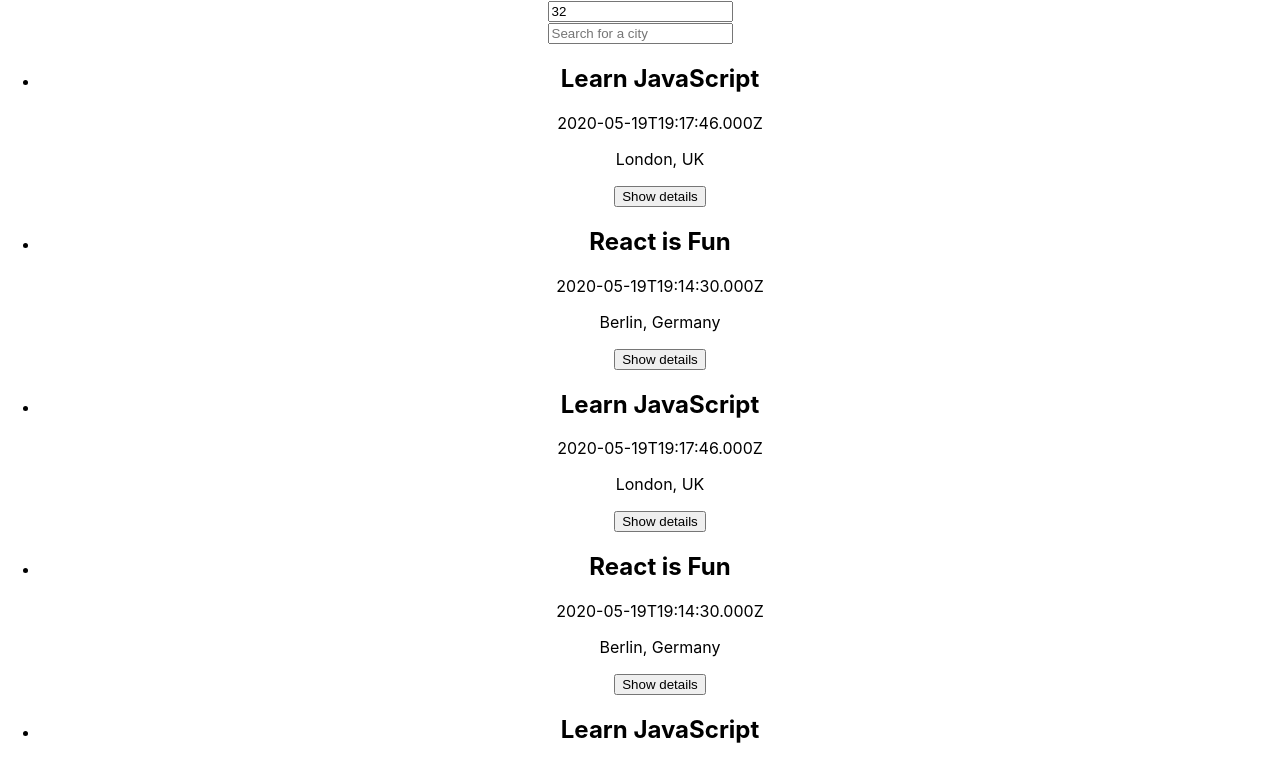
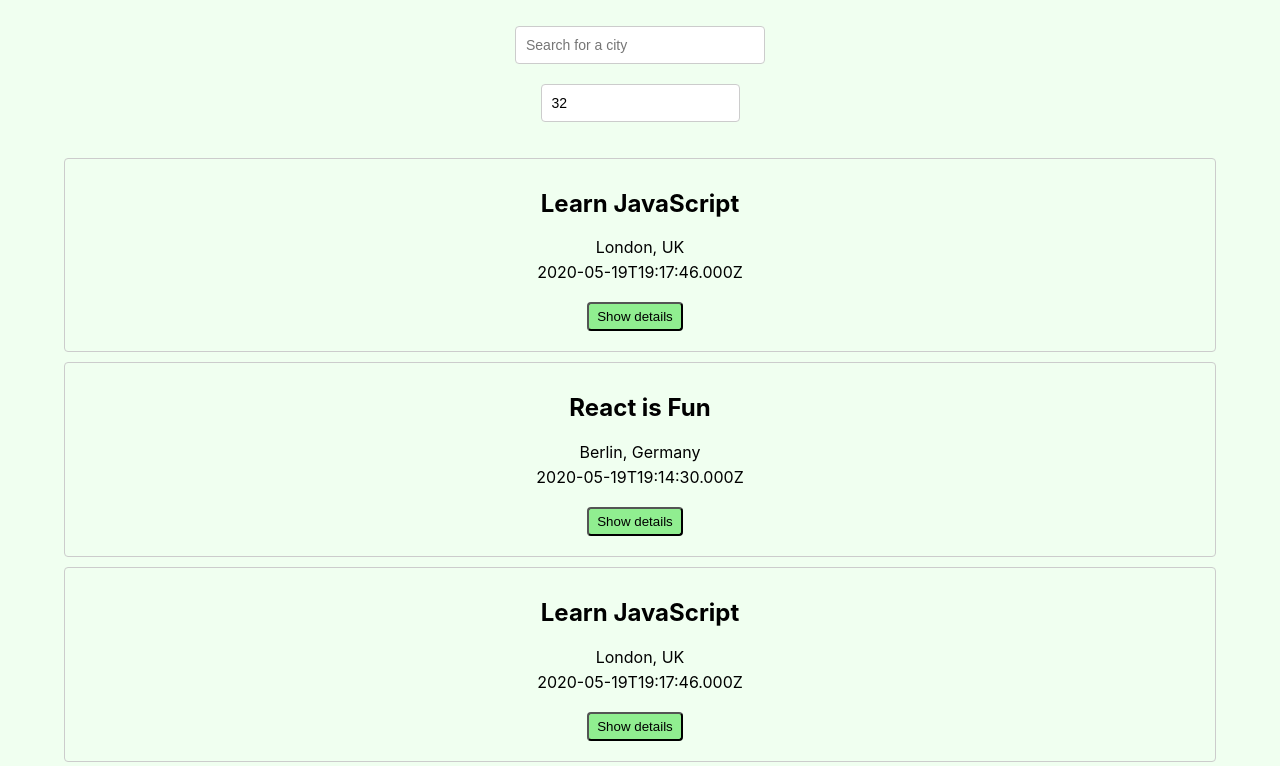
Before and after one commit to hantaray/meet, a React (Create React App) app: page / in a window 1280 px wide. Shown: the top 766 px of the page. Built offline with nearby package versions, Linux system fonts and the light colour scheme.

Commit message:
added styling

```diff
--- a/src/App.css
+++ b/src/App.css
@@ -1,38 +1,99 @@
+@import url(https://fonts.googleapis.com/css?family=Roboto:500);
 .App {
+  text-align: center;
+  padding: 2% 5%;
+  background-color:honeydew ;
+}
+
+.App * {
+  box-sizing: border-box;
+}
+
+ul {
+  padding: 0;
+  list-style: none;
+}
+
+p {
+  margin: 5px 0;
+}
+
+input[type="text"],
+input[type="number"] {
+  padding: 8px 6px 8px 10px;
+  border-radius: 4px;
+  outline: none;
+  border: 1px solid #ccc;
+  font-size: 14px;
+  line-height: 20px;
+  align-self: center;
+  height: 38px;
+  margin-bottom: 20px;
+}
+
+.city {
+  width: 250px;
+}
+
+#city-search {
+  display: flex;
+  flex-direction: column;
+  margin: auto;
+  position: relative;
+}
+
+.suggestions {
+  width: 250px;
+  position: absolute;
+  top: 45px;
+  z-index: 2;
+  align-self: center;
+  margin: 0;
+  font-size: 14px;
+  box-shadow: 10px 10px 16px -12px rgba(0, 0, 0, 0.75);
+}
+
+.suggestions > li {
+  text-align: left;
+  padding: 8px 6px 8px 10px;
+  background-color: #eee;
+  cursor: default;
+}
+
+.suggestions > li:last-child {
+  border-bottom-left-radius: 4px;
+  border-bottom-right-radius: 4px;
+}
+
+.suggestions > li:hover {
+  background-color: #bcdcdb;
+}
+
+.event {
+  padding: 10px 10px 35px;
+  margin-bottom: 10px;
+  text-align: center;
+  border: 1px solid #ccc;
+  border-radius: 4px;
+  position: relative;
+}
+
+.details-header {
   text-align: center;
 }
 
-.App-logo {
-  height: 40vmin;
-  pointer-events: none;
+.details-text {
+  text-align: left;
 }
 
-@media (prefers-reduced-motion: no-preference) {
-  .App-logo {
-    animation: App-logo-spin infinite 20s linear;
-  }
+.details-btn {
+  position: relative;
+  top: 15px;
+  right: 5px;
+  bottom: 5px;
+  padding: 5px 8px;
+  border-radius: 4px;
+  outline: none;
+  cursor: pointer;
+  background-color: lightgreen;
 }
-
-.App-header {
-  background-color: #282c34;
-  min-height: 100vh;
-  display: flex;
-  flex-direction: column;
-  align-items: center;
-  justify-content: center;
-  font-size: calc(10px + 2vmin);
-  color: white;
-}
-
-.App-link {
-  color: #61dafb;
-}
-
-@keyframes App-logo-spin {
-  from {
-    transform: rotate(0deg);
-  }
-  to {
-    transform: rotate(360deg);
-  }
-}
--- a/src/App.js
+++ b/src/App.js
@@ -29,9 +29,12 @@
 
   return (
     <div className="App">
-      <NumberOfEvents setCurrentNOE={setCurrentNOE} />
       <CitySearch allLocations={allLocations} setCurrentCity={setCurrentCity} />
-      <EventList events={events} />
+
+      <div className="test">
+        <NumberOfEvents setCurrentNOE={setCurrentNOE} />
+        <EventList events={events} />
+      </div>
     </div>
   );
 }
--- a/src/components/Event.js
+++ b/src/components/Event.js
@@ -7,8 +7,19 @@
   return (
     <li className="event">
       <h2 className="summary">{event.summary}</h2>
+      <p className="location">{event.location}</p>
       <p className="created">{event.created}</p>
-      <p className="location">{event.location}</p>
+      {showDetails ? (
+        <div className="details">
+          <div className="details-header">
+            <h4>Event Details</h4>
+          </div>
+          <div className="details-text">
+            <p><strong>Description:</strong> {event.description}</p>
+            <p><strong>Status:</strong> {event.status}</p>
+          </div>
+        </div>
+      ) : null}
       <button
         className="details-btn"
         onClick={() => {
@@ -17,13 +28,6 @@
       >
         {showDetails ? 'Hide details' : 'Show details'}
       </button>
-      {showDetails ? (
-        <div className="details">
-          <h4>Event Details</h4>
-          <p>Description: {event.description}</p>
-          <p>Event status: {event.status}</p>
-        </div>
-      ) : null}
     </li>
   );
 }
```
